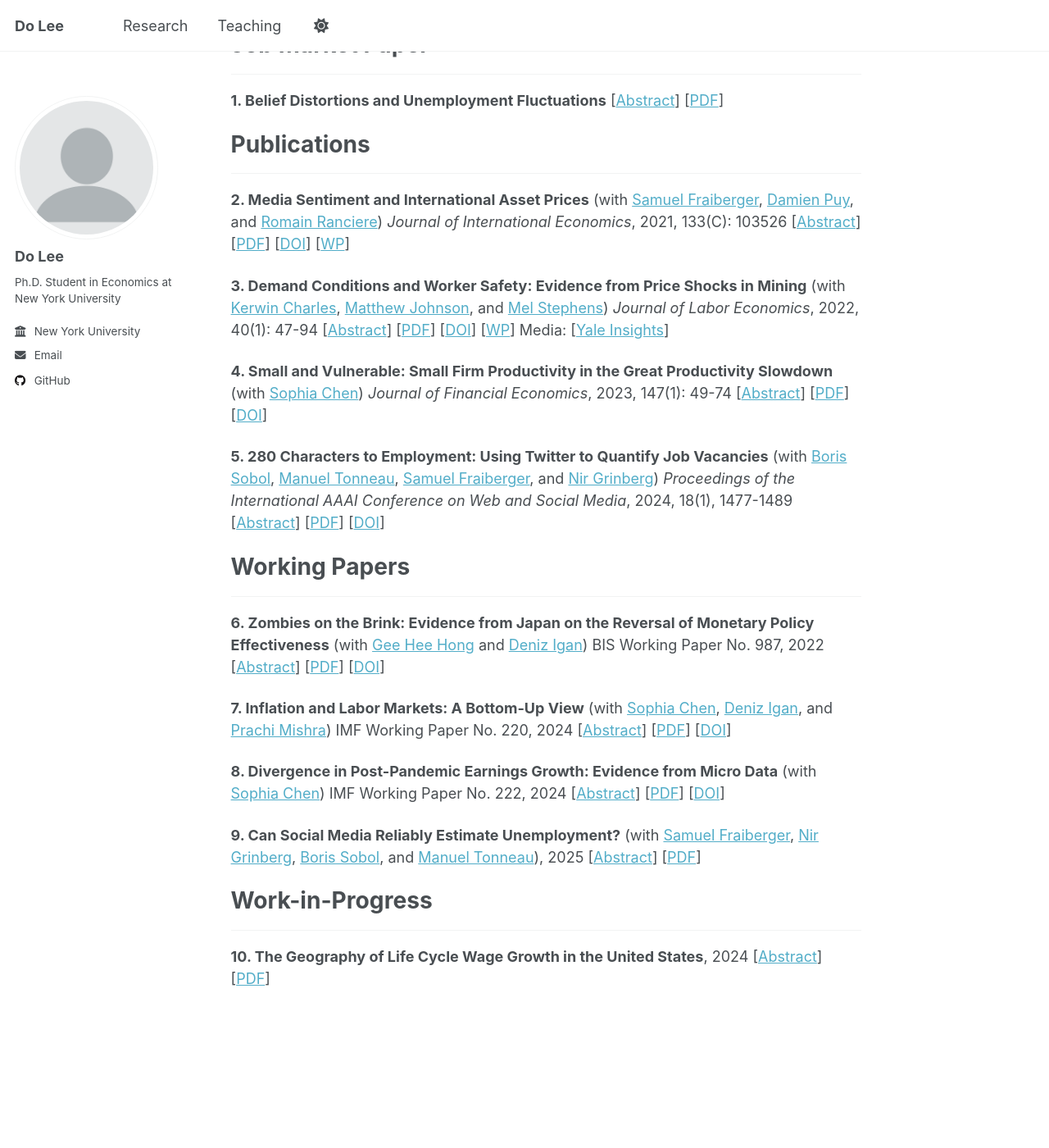
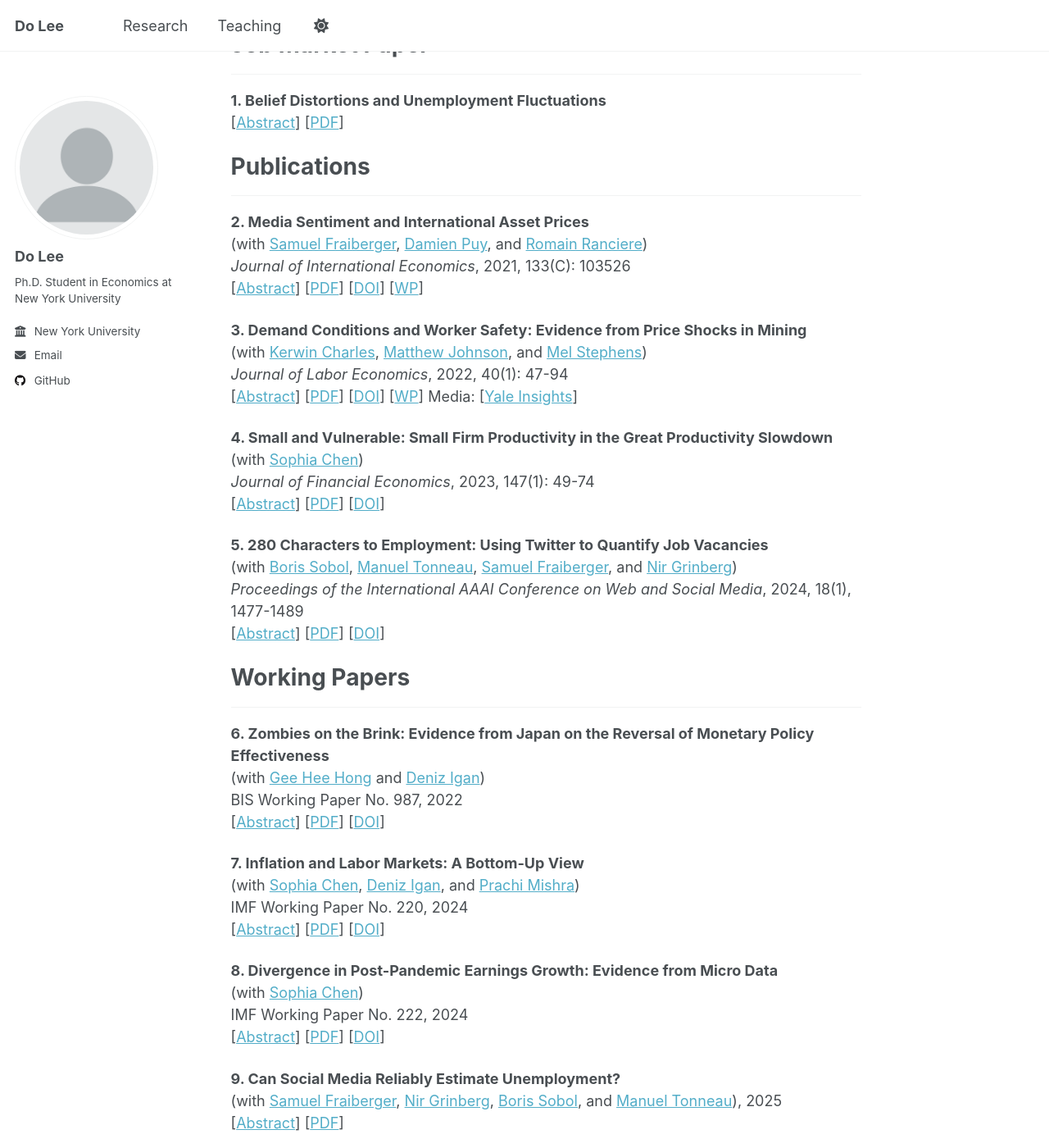
Before and after one commit to doqlee/doqlee.github.io, a Jekyll site: the page built from _pages/main.md, in a window 1280 px wide and 1400 px high, scrolled down 305 px. Shown: the whole window at 82% size. Built offline with Jekyll 4.4.1, drawn with Linux system fonts in a browser that asks for light colours.

Commit message:
Update main.md

```diff
--- a/_pages/main.md
+++ b/_pages/main.md
@@ -22,7 +22,7 @@ Education
 Job Market Paper
 =========
 ---
-**1. Belief Distortions and Unemployment Fluctuations**
+**1. Belief Distortions and Unemployment Fluctuations** \
 \[<a href="#/" onclick="visib('BDUF')">Abstract</a>\] \[[PDF](../files/main.pdf)\]
 <div id="BDUF" style="display: none; text-align: justify; line-height: 1.2" >
 This paper studies unemployment fluctuations when expectations deviate from a rational benchmark. By using survey forecasts, I decompose time-series and cross-sectional variation in job filling rates. Under subjective beliefs, hiring is driven by predictable errors in cash flow expectations, while discount rates play a minor role. In contrast, rational expectations assign a dominant role to discount rates. Survey measures of the user cost of labor are acyclical, indicating more rigidity under subjective beliefs. The findings suggest that belief distortions can amplify unemployment fluctuations: over-optimism about cash flows during expansions leads to future disappointment, which suppresses labor demand during recessions even as perceived labor costs remain persistently high.
@@ -33,9 +33,9 @@ This paper studies unemployment fluctuations when expectations deviate from a ra
 Publications
 =========
 ---
-**2. Media Sentiment and International Asset Prices**
-(with [Samuel Fraiberger](https://www.samuelfraiberger.com/), [Damien Puy](https://sites.google.com/view/damienpuy), and [Romain Ranciere](https://rranciere.academia.edu/))
-*Journal of International Economics*, 2021, 133(C): 103526
+**2. Media Sentiment and International Asset Prices** \
+(with [Samuel Fraiberger](https://www.samuelfraiberger.com/), [Damien Puy](https://sites.google.com/view/damienpuy), and [Romain Ranciere](https://rranciere.academia.edu/)) \
+*Journal of International Economics*, 2021, 133(C): 103526 \
 \[<a href="#/" onclick="visib('FLPR2021')">Abstract</a>\] \[[PDF](https://www.dropbox.com/scl/fi/tx1gs9y6e63tumilkm6u2/mediaSentiment.pdf?rlkey=n1fhmv18rabu4bnk2eyrnshtw&dl=0)\] \[[DOI](https://doi.org/10.1016/j.jinteco.2021.103526)\] \[[WP](https://www.nber.org/papers/w25353)\]
 <div id="FLPR2021" style="display: none; text-align: justify; line-height: 1.2" >
 We investigate the relationship between media sentiment and international equity prices using a new dataset of 4 million news articles published between 1991 and 2015. Three key results emerge. First, news sentiment robustly predicts future daily returns around the world. However, we find a sharp contrast between the effect of local news and that of global news: whereas local news optimism (pessimism) predicts a small and transitory increase (decrease) in local equity returns, global news sentiment has a larger impact on returns that does not reverse in the short run. Second, news sentiment affects local prices mainly through the investment decisions of foreign—rather than local—investors. Third, large variations in global news sentiment predominantly happen in the absence of new information about fundamentals, suggesting that movements in global sentiment capture variations in investors sentiment. Taken together, our findings illustrate the key role played by foreign news and investors sentiment in driving local asset prices.
@@ -43,9 +43,9 @@ We investigate the relationship between media sentiment and international equity
 <IMG src="../files/time_series_cycle_h20.png"  alt="FLPR2021"/>
 </div>
 
-**3. Demand Conditions and Worker Safety: Evidence from Price Shocks in Mining**
-(with [Kerwin Charles](https://faculty.som.yale.edu/kerwincharles/), [Matthew Johnson](https://sites.google.com/site/mslaterjohnson/home?authuser=0), and [Mel Stephens](https://sites.lsa.umich.edu/mstep/))
-*Journal of Labor Economics*, 2022, 40(1): 47-94
+**3. Demand Conditions and Worker Safety: Evidence from Price Shocks in Mining** \
+(with [Kerwin Charles](https://faculty.som.yale.edu/kerwincharles/), [Matthew Johnson](https://sites.google.com/site/mslaterjohnson/home?authuser=0), and [Mel Stephens](https://sites.lsa.umich.edu/mstep/)) \
+*Journal of Labor Economics*, 2022, 40(1): 47-94 \
 \[<a href="#/" onclick="visib('CJLS2022')">Abstract</a>\] \[[PDF](https://www.dropbox.com/scl/fi/3id6st491hx4r9pcf6pgi/Mining.pdf?rlkey=1mdqlnnxgiqfu2x9c6twf80kb&dl=0)\] \[[DOI](https://doi.org/10.1086/713887)\] \[[WP](https://www.nber.org/papers/w26401)\]
 Media: \[[Yale Insights](https://insights.som.yale.edu/insights/firms-sacrifice-worker-safety-when-demand-is-high)\]
 <div id="CJLS2022" style="display: none; text-align: justify; line-height: 1.2" >
@@ -54,9 +54,9 @@ We investigate how demand conditions affect employers' provision of safety---som
 <IMG src="../files/time_series_cycle_h20.png"  alt="CJLS2022"/>
 </div>
 
-**4. Small and Vulnerable: Small Firm Productivity in the Great Productivity Slowdown**
-(with [Sophia Chen](https://sites.google.com/site/sophiachenecon/home))
-*Journal of Financial Economics*, 2023, 147(1): 49-74
+**4. Small and Vulnerable: Small Firm Productivity in the Great Productivity Slowdown** \
+(with [Sophia Chen](https://sites.google.com/site/sophiachenecon/home)) \
+*Journal of Financial Economics*, 2023, 147(1): 49-74 \
 \[<a href="#/" onclick="visib('CL2023')">Abstract</a>\] \[[PDF](https://www.dropbox.com/scl/fi/zzcbs59ooi218jdoxf94e/SmallAndVulnerable.pdf?rlkey=i6v7a19d6dyugqt08w6zyq5ks&dl=0)\] \[[DOI](https://doi.org/10.1016/j.jfineco.2022.09.007)\]
 <div id="CL2023" style="display: none; text-align: justify; line-height: 1.2" >
 We show that the TFP growth of European micro, small, and medium-sized firms (SMEs) diverged from large firms after the global financial crisis. The average postcrisis TFP growth of medium-sized, small, and micro firms was, respectively, 1.1, 2.9, and 5.4 percentage points lower than that of large firms. This SME productivity gap is larger for firms with more severe credit supply shocks. The gap is partially attributable to a larger postcrisis reduction in intangible capital at SMEs than at large firms. Horseraces suggest that SME indicators are more robust and more powerful predictors of postcrisis TFP growth than other indicators.
@@ -64,9 +64,9 @@ We show that the TFP growth of European micro, small, and medium-sized firms (SM
 <IMG src="../files/time_series_cycle_h20.png"  alt="CL2023"/>
 </div>
 
-**5. 280 Characters to Employment: Using Twitter to Quantify Job Vacancies**
-(with [Boris Sobol](https://scholar.google.com/citations?user=LyWADs0AAAAJ&hl=en), [Manuel Tonneau](https://manueltonneau.com/), [Samuel Fraiberger](https://www.samuelfraiberger.com/), and [Nir Grinberg](https://cris.bgu.ac.il/en/persons/nir-grinberg))
-*Proceedings of the International AAAI Conference on Web and Social Media*, 2024, 18(1), 1477-1489
+**5. 280 Characters to Employment: Using Twitter to Quantify Job Vacancies** \
+(with [Boris Sobol](https://scholar.google.com/citations?user=LyWADs0AAAAJ&hl=en), [Manuel Tonneau](https://manueltonneau.com/), [Samuel Fraiberger](https://www.samuelfraiberger.com/), and [Nir Grinberg](https://cris.bgu.ac.il/en/persons/nir-grinberg)) \
+*Proceedings of the International AAAI Conference on Web and Social Media*, 2024, 18(1), 1477-1489 \
 \[<a href="#/" onclick="visib('STFGL2024')">Abstract</a>\] \[[PDF](https://www.dropbox.com/scl/fi/degq6bgdk2vhe2xorfkgj/job_offers_twitter_icwsm_2023.pdf?rlkey=eyq5c77vrfpsy2645666tjkww&dl=0)\] \[[DOI](https://doi.org/10.1609/icwsm.v18i1.31403)\]
 <div id="STFGL2024" style="display: none; text-align: justify; line-height: 1.2" >
 Accurate assessment of workforce needs is critical for designing well-informed economic policy and improving market efficiency. While surveys are the gold standard for estimating when and where workers are needed, they also have important limitations, most notably their substantial costs, dependence on existing and extensive surveying infrastructure, and limited temporal, geographical, and sectorial resolution. Here, we investigate the potential of social media to provide a complementary signal for estimating labor market demand. We introduce a novel statistical approach for extracting information about the location and occupation advertised in job vacancies posted on Twitter. We then construct an aggregate index of labor market demand by occupational class in every major U.S. city from 2015 to 2022, which we evaluate against two sources of official statistics and an index from a large aggregator of online job postings. We find that the newly constructed index is strongly correlated with official statistics and, in some cases, advantageous compared to statistics from job aggregators. Moreover, we demonstrate that our index can robustly improve the prediction of official statistics across occupations and states.
@@ -78,9 +78,9 @@ Working Papers
 =========
 ---
 
-**6. Zombies on the Brink: Evidence from Japan on the Reversal of Monetary Policy Effectiveness**
-(with [Gee Hee Hong](https://sites.google.com/site/geeheehong/home) and [Deniz Igan](https://www.bis.org/author/deniz_igan.htm))
-BIS Working Paper No. 987, 2022
+**6. Zombies on the Brink: Evidence from Japan on the Reversal of Monetary Policy Effectiveness** \
+(with [Gee Hee Hong](https://sites.google.com/site/geeheehong/home) and [Deniz Igan](https://www.bis.org/author/deniz_igan.htm)) \
+BIS Working Paper No. 987, 2022 \
 \[<a href="#/" onclick="visib('HIL2022')">Abstract</a>\] \[[PDF](https://www.dropbox.com/scl/fi/gzll4xlr3xn94qlkbkp4q/Japan.pdf?rlkey=eo98ydcufim5kgfpojle8knto&dl=0)\] \[[DOI](https://www.bis.org/publ/work987.htm)\]
 <div id="HIL2022" style="display: none; text-align: justify; line-height: 1.2" >
 How does unconventional monetary policy affect corporate capital structure and investment decisions? We study the transmission channel of quantitative easing and its potential diminishing returns on investment from a corporate finance perspective. Using a rich bankfirm matched data of Japanese firms with information on corporate debt and investment, we study how firms adjust their capital structure in response to the changes in term premia. Investment responds positively to a reduction in the term premium on average. However, there is a significant degree of cross-sectional variation in firm response: healthier firms increase capital spending and cash holdings, while financially vulnerable firms take advantage of lower long-term yields to refinance without increasing investment.
@@ -88,9 +88,9 @@ How does unconventional monetary policy affect corporate capital structure and i
 <IMG src="../files/time_series_cycle_h20.png"  alt="HIL2022"/>
 </div>
 
-**7. Inflation and Labor Markets: A Bottom-Up View**
-(with [Sophia Chen](https://sites.google.com/site/sophiachenecon/home), [Deniz Igan](https://www.bis.org/author/deniz_igan.htm), and [Prachi Mishra](https://prachimishra.in/))
-IMF Working Paper No. 220, 2024
+**7. Inflation and Labor Markets: A Bottom-Up View** \
+(with [Sophia Chen](https://sites.google.com/site/sophiachenecon/home), [Deniz Igan](https://www.bis.org/author/deniz_igan.htm), and [Prachi Mishra](https://prachimishra.in/)) \
+IMF Working Paper No. 220, 2024 \
 \[<a href="#/" onclick="visib('CILM2024')">Abstract</a>\] \[[PDF](https://www.dropbox.com/scl/fi/6x5sy6l0a0i656l55eu0c/HomebaseInflation.pdf?rlkey=loxncybowtfmizqndjwaz4nsd&dl=0)\] \[[DOI](https://doi.org/10.5089/9798400291807.001)\]
 <div id="CILM2024" style="display: none; text-align: justify; line-height: 1.2" >
 U.S. inflation surged in 2021-22 and has since declined, driven largely by a sharp drop in goods inflation, though services inflation remains elevated. This paper zooms into services inflation, using proprietary microdata on wages to examine its relationship with service sector wage growth at the Metropolitan Statistical Area (MSA) level. We estimate the wage-price pass-through with a local projection instrumental variable model that exploits variation in labor market tightness across MSAs. Our findings reveal a positive and significant relationship between wages and price growth, with a lag. This suggests that the effects of tight labor markets are persistent and may influence the pace of progression toward the inflation target.
@@ -98,9 +98,9 @@ U.S. inflation surged in 2021-22 and has since declined, driven largely by a sha
 <IMG src="../files/time_series_cycle_h20.png"  alt="CILM2024"/>
 </div>
 
-**8. Divergence in Post-Pandemic Earnings Growth: Evidence from Micro Data**
-(with [Sophia Chen](https://sites.google.com/site/sophiachenecon/home))
-IMF Working Paper No. 222, 2024
+**8. Divergence in Post-Pandemic Earnings Growth: Evidence from Micro Data** \
+(with [Sophia Chen](https://sites.google.com/site/sophiachenecon/home)) \
+IMF Working Paper No. 222, 2024 \
 \[<a href="#/" onclick="visib('CL2024')">Abstract</a>\] \[[PDF](https://www.dropbox.com/scl/fi/if5l6z6q3o3zvsovm3w00/HB_analysis.pdf?rlkey=j0nwmif9c641mnnvh9d3ybf5h&dl=0)\] \[[DOI](https://doi.org/10.5089/9798400291814.001)\]
 <div id="CL2024" style="display: none; text-align: justify; line-height: 1.2" >
 We analyze post-pandemic labor earnings using employer-employee data and find that earnings grew faster in counties with tighter labor markets and with greater access to loans through the Paycheck Protection Program (PPP), with the impact of PPP loans especially pronounced in areas with tighter labor markets. This divergence in earnings growth is particularly large for lower-paid, nonmanagerial workers, and those employed in smaller firms. Both wage increases and additional hours worked contributed to the overall growth in earnings. These findings align with a labor market competition framework, where tight labor markets reduce earnings disparities. Access to credit further strengthens the competition by relaxing firms’ financing constraints.
@@ -108,8 +108,8 @@ We analyze post-pandemic labor earnings using employer-employee data and find th
 <IMG src="../files/time_series_cycle_h20.png"  alt="CL2024"/>
 </div>
 
-**9. Can Social Media Reliably Estimate Unemployment?**
-(with [Samuel Fraiberger](https://www.samuelfraiberger.com/), [Nir Grinberg](https://cris.bgu.ac.il/en/persons/nir-grinberg), [Boris Sobol](https://scholar.google.com/citations?user=LyWADs0AAAAJ&hl=en), and [Manuel Tonneau](https://manueltonneau.com/)), 2025
+**9. Can Social Media Reliably Estimate Unemployment?** \
+(with [Samuel Fraiberger](https://www.samuelfraiberger.com/), [Nir Grinberg](https://cris.bgu.ac.il/en/persons/nir-grinberg), [Boris Sobol](https://scholar.google.com/citations?user=LyWADs0AAAAJ&hl=en), and [Manuel Tonneau](https://manueltonneau.com/)), 2025 \
 \[<a href="#/" onclick="visib('FGLST2025')">Abstract</a>\] \[[PDF](https://www.dropbox.com/scl/fi/pwyz6hhsthhcqvh35dxl8/main.pdf?rlkey=s8i752p1irxzctw1grtvz30m9&st=hfxu4q3a&dl=0)\]
 <div id="FGLST2025" style="display: none; text-align: justify; line-height: 1.2" >
 Digital trace data holds tremendous potential for measuring policy-relevant outcomes in real-time, yet its reliability is often questioned. Here, we propose a principled yet simple approach: capturing individual disclosures of unemployment using a custom large language model and post-stratification adjustment using inferred user demographics. We show that our methodology consistently outperforms the industry's forecasting average, and can improve the predictions of U.S. unemployment insurance claims, up to two weeks in advance, at the national, state, and city levels at both turbulent and stable times. The results demonstrate the potential of combining large language models with statistical modeling to complement traditional survey methodology, and contribute to better-informed policymaking, especially at turbulent times.
@@ -121,7 +121,7 @@ Work-in-Progress
 =========
 ---
 
-**10. The Geography of Life Cycle Wage Growth in the United States**, 2024
+**10. The Geography of Life Cycle Wage Growth in the United States**, 2024 \
 \[<a href="#/" onclick="visib('GLC2024')">Abstract</a>\] \[[PDF](https://www.dropbox.com/scl/fi/nolcv2dplx1x5qxpskxxh/main.pdf?rlkey=bk2hbq0knx55kdvknqn3pio60&st=6nvxfs9l&dl=0)\]
 <div id="GLC2024" style="display: none; text-align: justify; line-height: 1.2" >
 This paper uses representative large-sample household surveys to document that life cycle wage growth varies substantially across areas within the United States. Wages grow more over the life cycle in richer Combined Statistical Areas (CSA) with higher income per capita. For example, after 20 years of experience, the average worker's wage is about 90.2\% higher in Washington, DC, the richest area in the sample, but only by 66.1\% in
```
